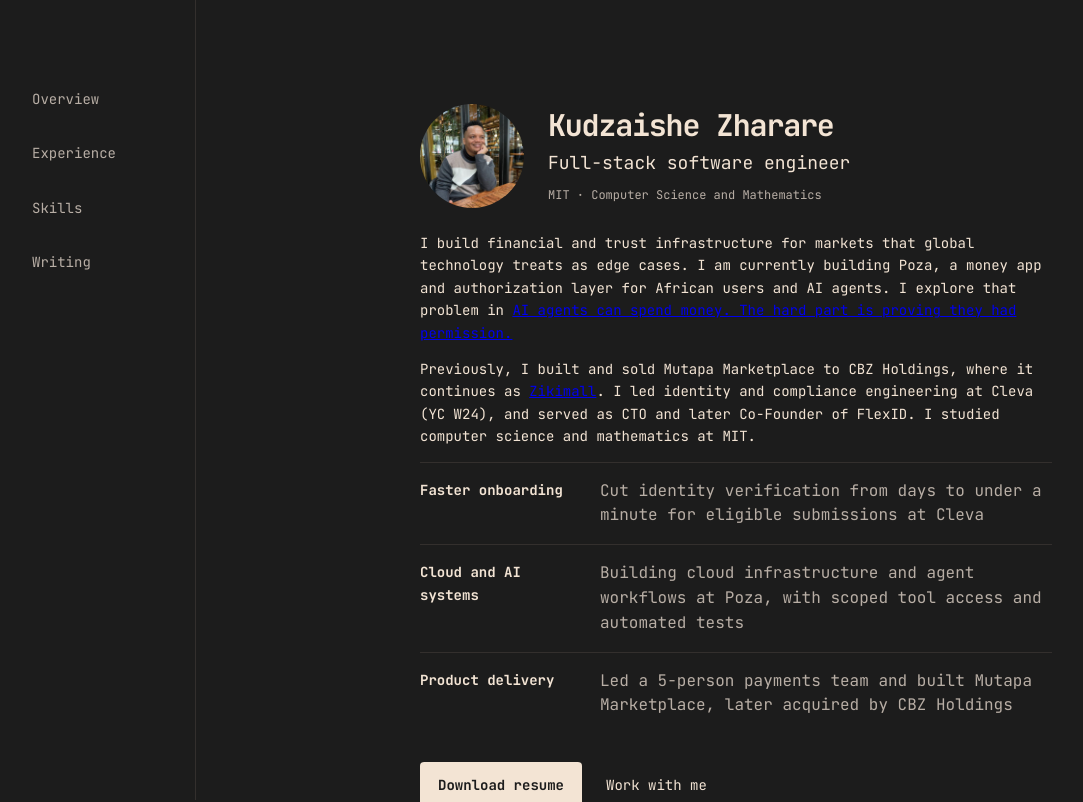
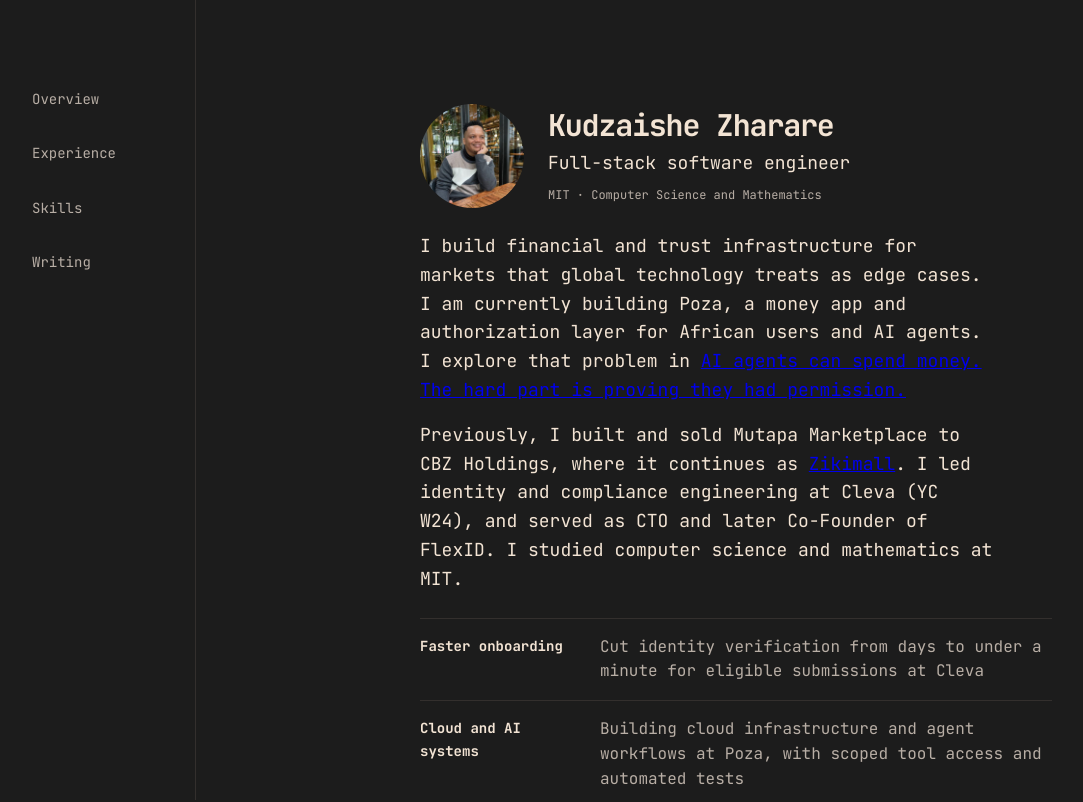
Before and after one commit to kudzaishezharare/kudzaishe, a Vue app: page / in a window 1280 px wide. Shown: the top 802 px of the page, without its empty margins (4-1087 px from the left). Built offline with nearby package versions, Linux system fonts and the light colour scheme.

Commit message:
Style restored homepage introduction

```diff
--- a/src/views/Home.vue
+++ b/src/views/Home.vue
@@ -102,7 +102,9 @@ export default {
 h1 { margin: 0 0 4px; font-size: clamp(23px, 3vw, 30px); line-height: 1.25; letter-spacing: -.04em; }
 .positioning { margin: 0; font-size: 18px; color: var(--text-primary); }
 .education { margin: 8px 0 0; font-size: 12px; color: var(--text-secondary); }
-.pitch { font-size: 18px; line-height: 1.6; max-width: 580px; margin: 0 0 24px; }
+.welcome-text { font-size: 18px; line-height: 1.6; max-width: 580px; margin: 0 0 24px; }
+.welcome-text p { margin: 0; }
+.welcome-text p + p { margin-top: 16px; }
 .results { list-style: none; margin: 0; padding: 0; }
 .results li { display: grid; grid-template-columns: 160px minmax(0, 1fr); gap: 20px; padding: 16px 0; border-top: 1px solid var(--border); }
 .results strong { font-size: 14px; }
@@ -139,6 +141,6 @@ a:focus-visible, summary:focus-visible { outline: 2px solid var(--accent); outli
   .positioning { font-size: 16px; }
   .results li { grid-template-columns: 1fr; gap: 6px; }
   .job-heading { flex-direction: column; gap: 3px; }
-  .pitch { font-size: 17px; }
+  .welcome-text { font-size: 17px; }
 }
 </style>
```
